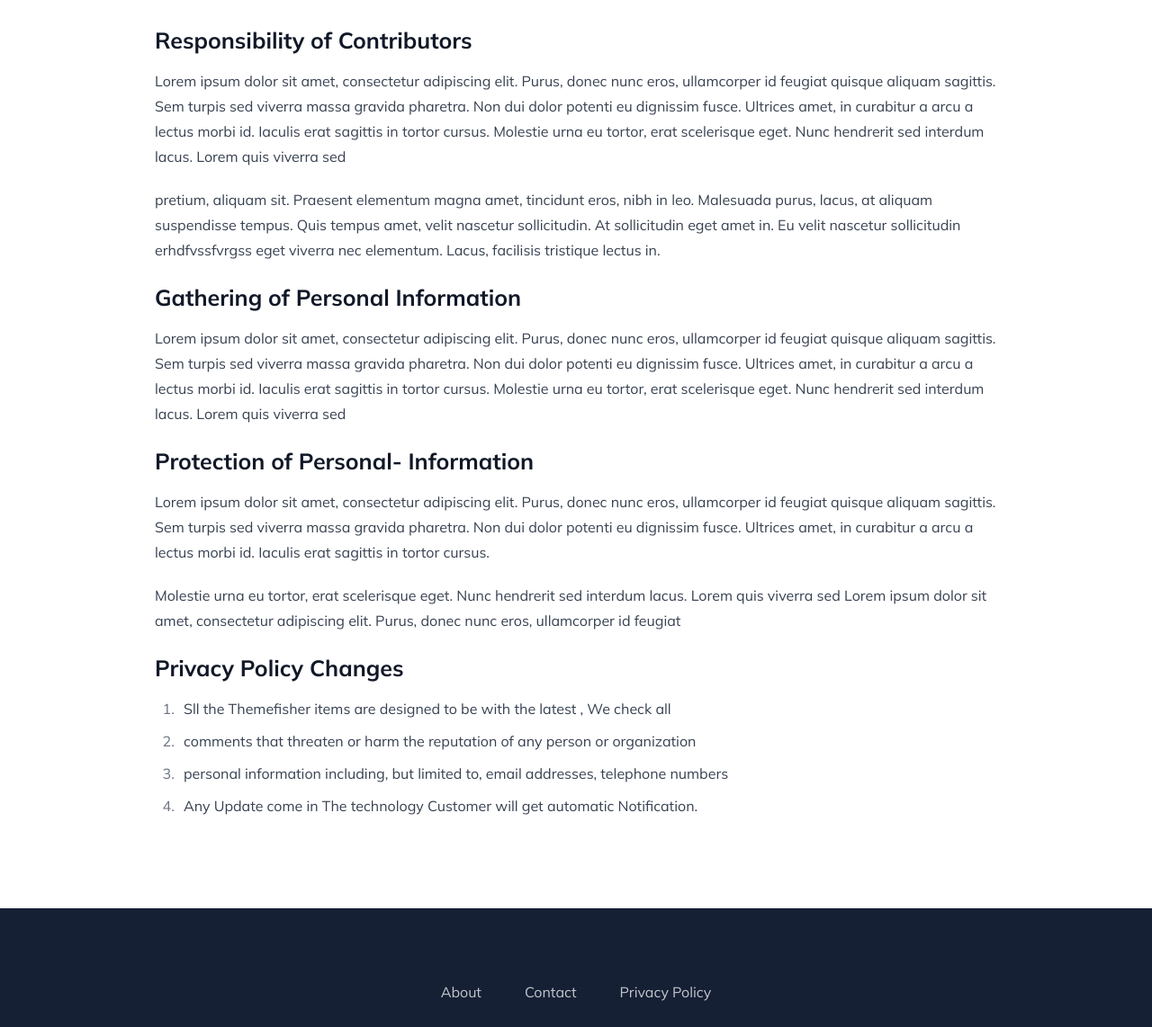
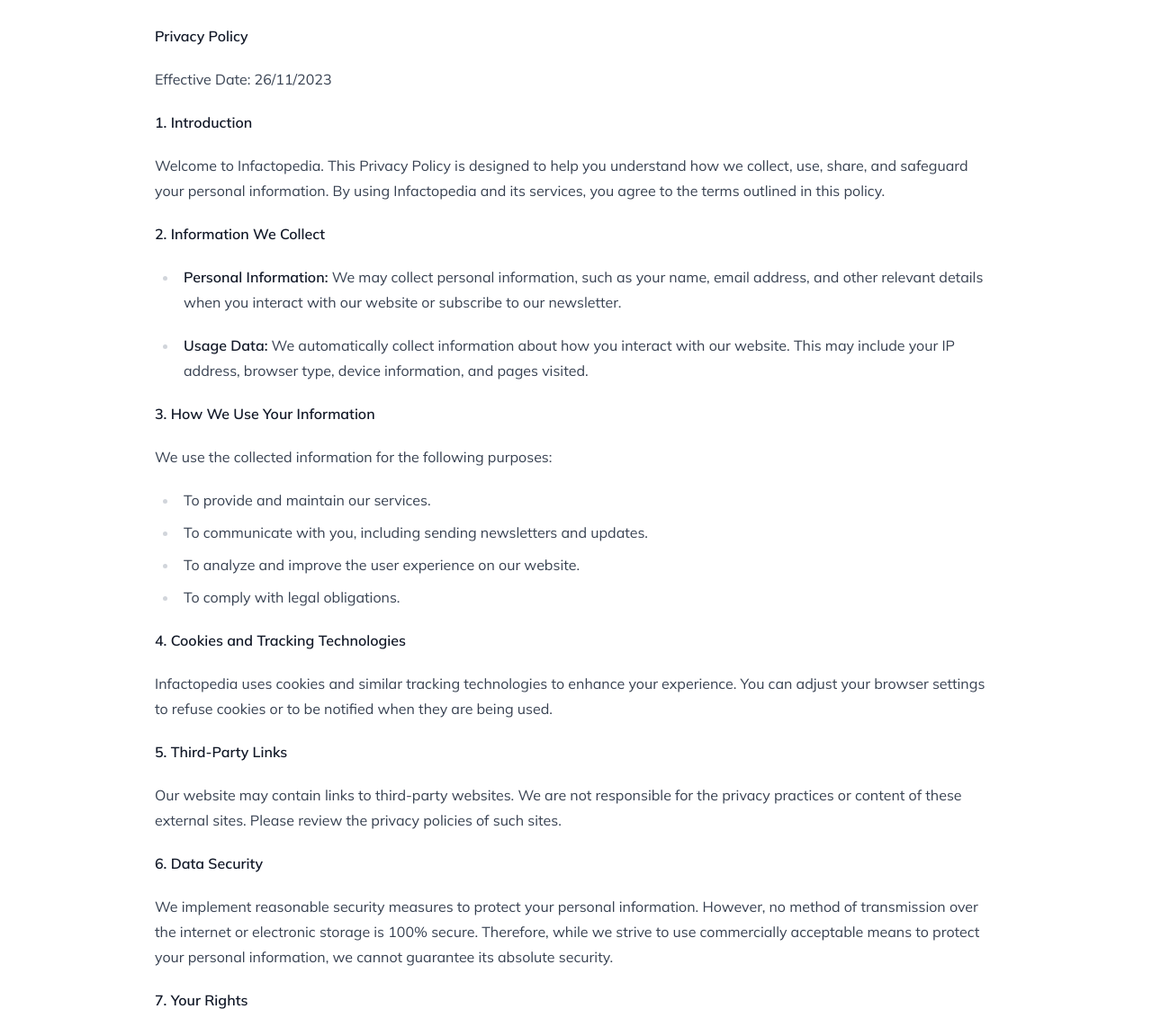
Before and after one commit to zubbihawk1/infactopedia, an Astro site: page /privacy-policy in a window 1280 px wide. Shown: the part 330-1472 px from the top of the page at 90% size. Built offline with nearby package versions, Linux system fonts and the light colour scheme; Astro itself is replaced by a stand-in of ours; some packages are replaced by stand-ins of ours; what tailwind-bootstrap-grid would draw is missing.

Commit message:
Update privacy-policy.md

```diff
--- a/src/content/pages/privacy-policy.md
+++ b/src/content/pages/privacy-policy.md
@@ -4,26 +4,58 @@ description: "this is meta description"
 draft: false
 ---
 
-#### Responsibility of Contributors
+**Privacy Policy**
 
-Lorem ipsum dolor sit amet, consectetur adipiscing elit. Purus, donec nunc eros, ullamcorper id feugiat quisque aliquam sagittis. Sem turpis sed viverra massa gravida pharetra. Non dui dolor potenti eu dignissim fusce. Ultrices amet, in curabitur a arcu a lectus morbi id. Iaculis erat sagittis in tortor cursus. Molestie urna eu tortor, erat scelerisque eget. Nunc hendrerit sed interdum lacus. Lorem quis viverra sed
+Effective Date: 26/11/2023
 
-pretium, aliquam sit. Praesent elementum magna amet, tincidunt eros, nibh in leo. Malesuada purus, lacus, at aliquam suspendisse tempus. Quis tempus amet, velit nascetur sollicitudin. At sollicitudin eget amet in. Eu velit nascetur sollicitudin erhdfvssfvrgss eget viverra nec elementum. Lacus, facilisis tristique lectus in.
+**1. Introduction**
 
-#### Gathering of Personal Information
+Welcome to Infactopedia. This Privacy Policy is designed to help you understand how we collect, use, share, and safeguard your personal information. By using Infactopedia and its services, you agree to the terms outlined in this policy.
 
-Lorem ipsum dolor sit amet, consectetur adipiscing elit. Purus, donec nunc eros, ullamcorper id feugiat quisque aliquam sagittis. Sem turpis sed viverra massa gravida pharetra. Non dui dolor potenti eu dignissim fusce. Ultrices amet, in curabitur a arcu a lectus morbi id. Iaculis erat sagittis in tortor cursus. Molestie urna eu tortor, erat scelerisque eget. Nunc hendrerit sed interdum lacus. Lorem quis viverra sed
+**2. Information We Collect**
 
-#### Protection of Personal- Information
+- **Personal Information:** We may collect personal information, such as your name, email address, and other relevant details when you interact with our website or subscribe to our newsletter.
 
-Lorem ipsum dolor sit amet, consectetur adipiscing elit. Purus, donec nunc eros, ullamcorper id feugiat quisque aliquam sagittis. Sem turpis sed viverra massa gravida pharetra. Non dui dolor potenti eu dignissim fusce. Ultrices amet, in curabitur a arcu a lectus morbi id. Iaculis erat sagittis in tortor cursus.
+- **Usage Data:** We automatically collect information about how you interact with our website. This may include your IP address, browser type, device information, and pages visited.
 
-Molestie urna eu tortor, erat scelerisque eget. Nunc hendrerit sed interdum lacus. Lorem quis viverra sed
-Lorem ipsum dolor sit amet, consectetur adipiscing elit. Purus, donec nunc eros, ullamcorper id feugiat
+**3. How We Use Your Information**
 
-#### Privacy Policy Changes
+We use the collected information for the following purposes:
 
-1. Sll the Themefisher items are designed to be with the latest , We check all
-2. comments that threaten or harm the reputation of any person or organization
-3. personal information including, but limited to, email addresses, telephone numbers
-4. Any Update come in The technology Customer will get automatic Notification.
+- To provide and maintain our services.
+- To communicate with you, including sending newsletters and updates.
+- To analyze and improve the user experience on our website.
+- To comply with legal obligations.
+
+**4. Cookies and Tracking Technologies**
+
+Infactopedia uses cookies and similar tracking technologies to enhance your experience. You can adjust your browser settings to refuse cookies or to be notified when they are being used.
+
+**5. Third-Party Links**
+
+Our website may contain links to third-party websites. We are not responsible for the privacy practices or content of these external sites. Please review the privacy policies of such sites.
+
+**6. Data Security**
+
+We implement reasonable security measures to protect your personal information. However, no method of transmission over the internet or electronic storage is 100% secure. Therefore, while we strive to use commercially acceptable means to protect your personal information, we cannot guarantee its absolute security.
+
+**7. Your Rights**
+
+You have the right to:
+
+- Access, correct, or delete your personal information.
+- Opt-out of marketing communications.
+- Lodge a complaint with a supervisory authority.
+
+**8. Changes to This Privacy Policy**
+
+We reserve the right to update this Privacy Policy at any time. Any changes will be effective immediately upon posting on this page.
+
+**9. Contact Us**
+
+If you have any questions or concerns about this Privacy Policy, please contact us at [zubbi@infactopedia.com].
+
+Thank you for trusting Infactopedia with your information.
+
+Regards
+>Founder, Infactopedia
```
